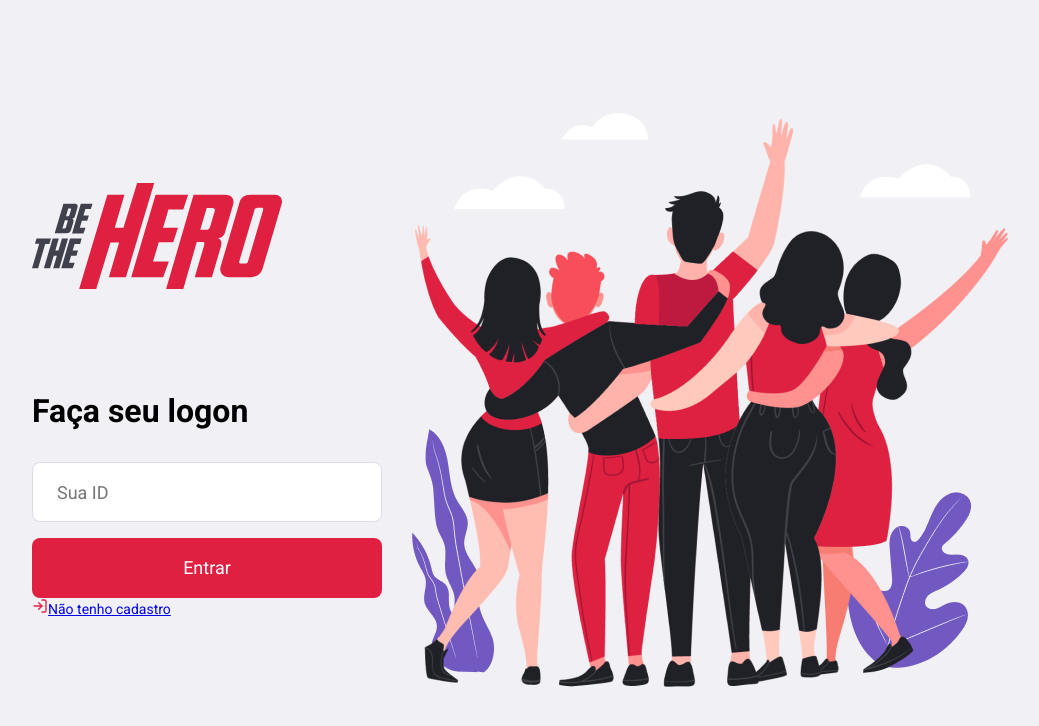
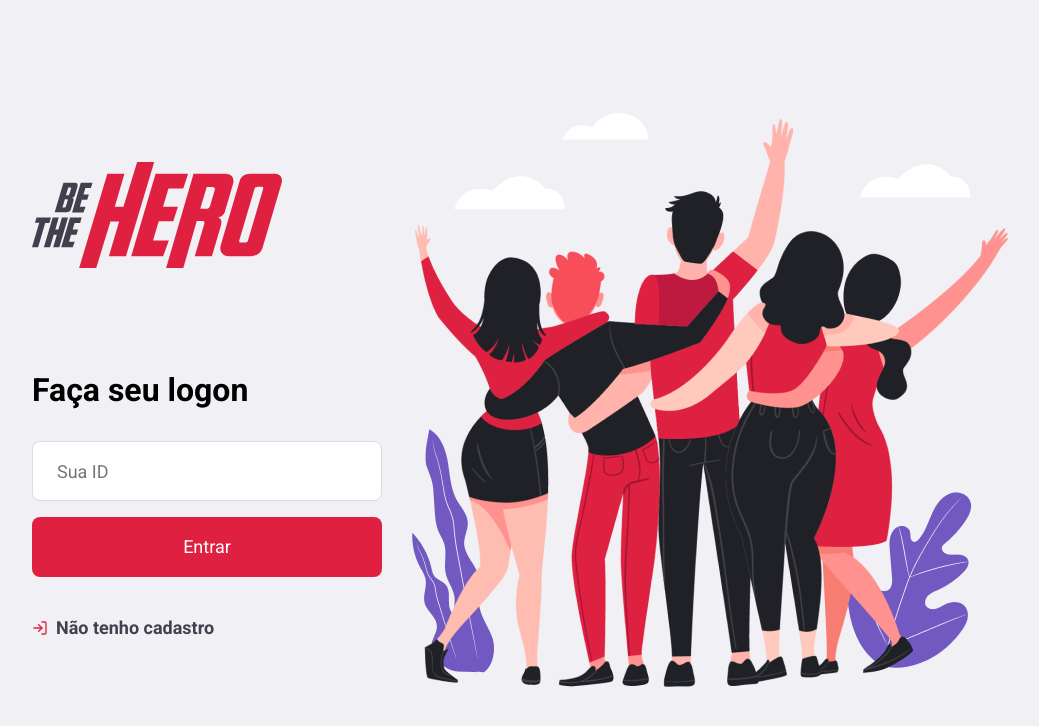
Before and after one commit to Hechprad/be-the-hero-semana-oministack-11, a React (Create React App) app in the folder aulas/frontend/: page / in a window 1280 px wide. Shown: the top 726 px of the page, without its empty margins (120-1159 px from the left). Built offline with nearby package versions, Linux system fonts and the light colour scheme.

Commit message:
[frontend] - Link and icon styles

```diff
--- a/aulas/frontend/src/pages/Logon/index.js
+++ b/aulas/frontend/src/pages/Logon/index.js
@@ -9,6 +9,7 @@ import {
   FiLogInIcon,
   Form,
   FormTitle,
+  Link,
   LogonButton,
   LogonContainer,
   SectionForm
@@ -25,10 +26,10 @@ const Logon = () => (
         <FormInput placeHolder="Sua ID" />
         <LogonButton>Entrar</LogonButton>
 
-        <a href="/register">
+        <Link href="/register">
           <FiLogInIcon />
           Não tenho cadastro
-        </a>
+        </Link>
       </Form>
     </SectionForm>
     <img src={heroesImg} alt="Heroes" />
--- a/aulas/frontend/src/pages/Logon/styles.js
+++ b/aulas/frontend/src/pages/Logon/styles.js
@@ -50,7 +50,24 @@ export const LogonButton = styled.button.attrs(() => ({
   }
 `;
 
+export const Link = styled.a`
+  display: flex;
+  align-items: center;
+  margin-top: 40px;
+  color: ${props => props.theme.colors.gray2};
+  font-size: 18px;
+  text-decoration: none;
+  font-weight: bold;
+  transition: opacity 0.2s;
+
+  &:hover {
+    opacity: 0.8;
+  }
+`;
+
 export const FiLogInIcon = styled(FiLogIn).attrs(props => ({
   color: props.theme.colors.red,
   size: "16px"
-}))``;
+}))`
+  margin-right: 8px;
+`;
```
